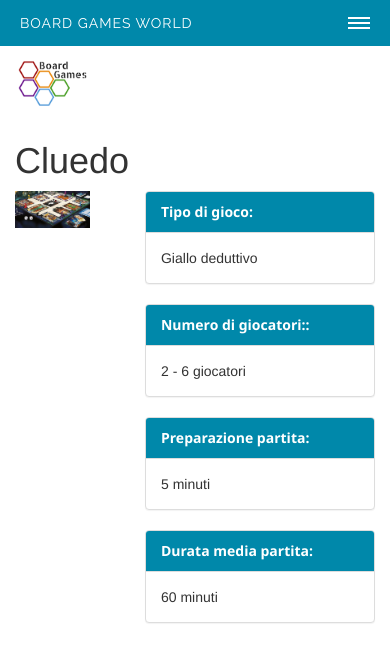
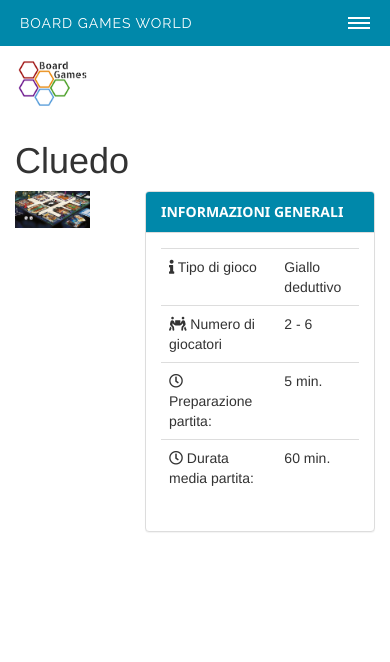
Before and after one commit to danielecomandini/boardgameworld, an Angular app: page /boardgame/2 in a window 390 px wide. Shown: the top 662 px of the page. Built offline with nearby package versions, Linux system fonts and the light colour scheme.

Commit message:
[DC] Layout detail with fontawesome

```diff
--- a/src/app/boardgames/bg-info/bg-info.component.html
+++ b/src/app/boardgames/bg-info/bg-info.component.html
@@ -1,28 +1,29 @@
 <div class="row">
-  <div class="col-lg-6 col-md-6 col xs-6">
+  <div class="col-lg-6 col-md-4 col xs 2">
     <div class="panel panel-default">
-      <div class="panel-heading bg-info">Tipo di gioco:</div>
-      <div class="panel-body">{{ selectedGame?.gameType.type }}</div>
-    </div>
-  </div>
-  <div class="col-lg-6 col-md-6 col xs-6">
-    <div class="panel panel-default">
-      <div class="panel-heading bg-info">Numero di giocatori::</div>
-      <div class="panel-body">{{ selectedGame?.info.minPlayer }} - {{ selectedGame?.info.maxPlayer }} giocatori</div>
+      <div class="panel-heading bg-info">INFORMAZIONI GENERALI</div>
+      <div class="panel-body">
+        <table class="table">
+          <tbody>
+            <tr>
+              <td><i class="fas fa-info"></i> Tipo di gioco</td>
+              <td>{{ selectedGame?.gameType.type }}</td>
+            </tr>
+            <tr>
+              <td><i class="fas fa-people-carry"></i> Numero di giocatori</td>
+              <td>{{ selectedGame?.info.minPlayer }} - {{ selectedGame?.info.maxPlayer }}</td>
+            </tr>
+            <tr>
+              <td><i class="far fa-clock"></i> Preparazione partita:</td>
+              <td>{{ selectedGame?.info.preparationTime }} min.</td>
+            </tr>
+            <tr>
+              <td><i class="far fa-clock"></i> Durata media partita:</td>
+              <td>{{ selectedGame?.info.timeDuration }} min.</td>
+            </tr>
+          </tbody>
+        </table>
+      </div>
     </div>
   </div>
 </div>
-<div class="row">
-  <div class="col-lg-6 col-md-6 col xs-6">
-    <div class="panel panel-default">
-      <div class="panel-heading bg-info"><i class="far fa-clock"></i> Preparazione partita:</div>
-      <div class="panel-body">{{ selectedGame?.info.preparationTime }} minuti</div>
-    </div>
-  </div>
-  <div class="col-lg-6 col-md-6 col xs-6">
-    <div class="panel panel-default">
-      <div class="panel-heading bg-info"><i class="far fa-clock"></i> Durata media partita:</div>
-      <div class="panel-body">{{ selectedGame?.info.timeDuration }} minuti</div>
-    </div>
-  </div>
-</div>
--- a/src/index.html
+++ b/src/index.html
@@ -35,6 +35,10 @@
   <link rel="stylesheet" href="assets/misc/topmenu/topmenu.css">
   <script src="assets/misc/topmenu/topmenu.script.js"></script>
   <!-- TOP MENU -->
+
+  <!-- FONT AWESOME -->
+  <link rel="stylesheet" href="https://use.fontawesome.com/releases/v5.6.3/css/all.css" integrity="sha384-UHRtZLI+pbxtHCWp1t77Bi1L4ZtiqrqD80Kn4Z8NTSRyMA2Fd33n5dQ8lWUE00s/" crossorigin="anonymous">
+  <!-- FONT AWESOME -->
 </head>
 <body>
   <app-root></app-root>
```
